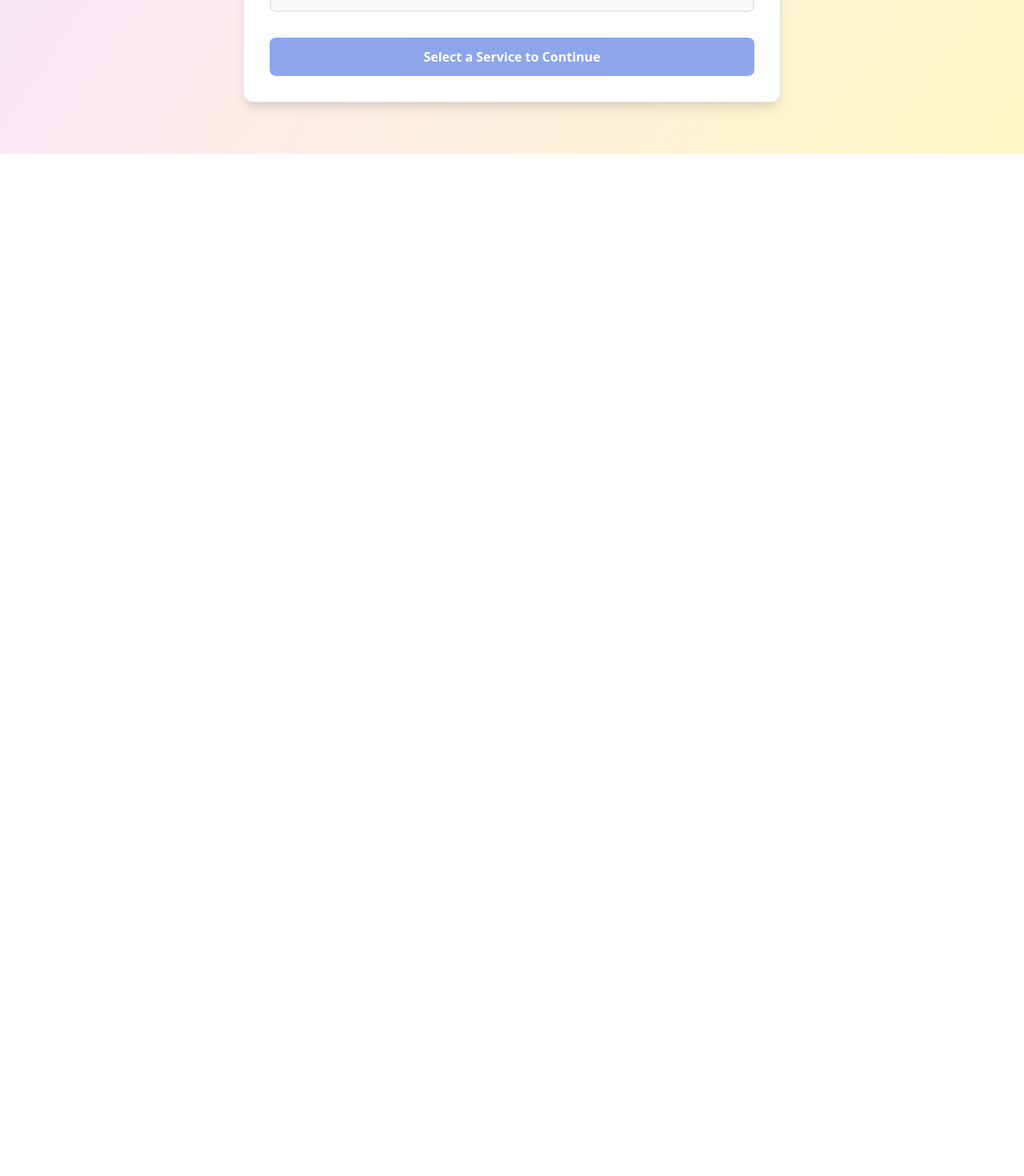
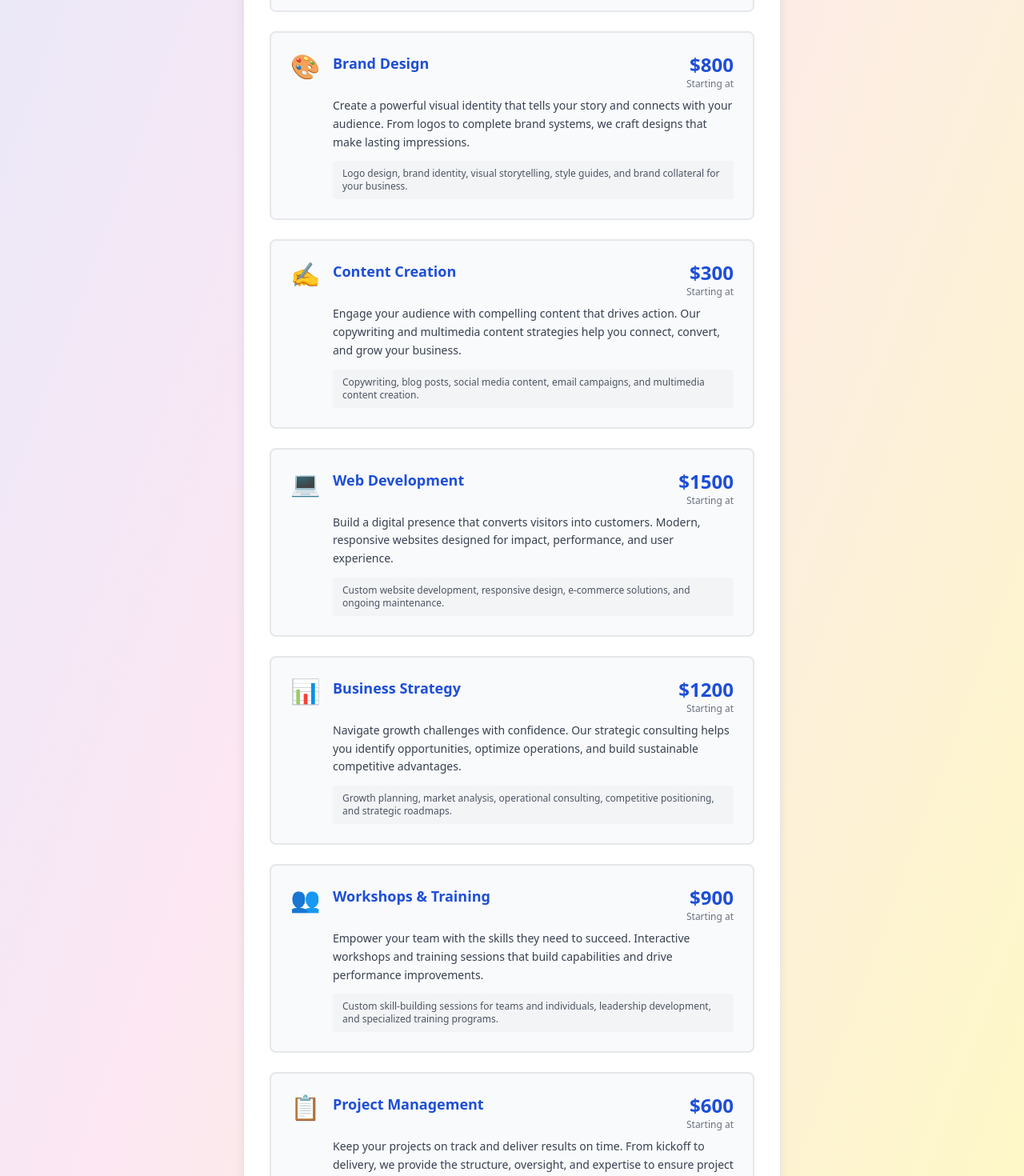
Before and after one commit to bccquedog/nowindowshopping, a React (Create React App) app: page /booking in a window 1280 px wide. Shown: the part 1720-3190 px from the top of the page at 80% size. Before the commit the page ends 1912 px from the top, so only its background shows below. Built offline with nearby package versions, Linux system fonts and the light colour scheme.

Commit message:
Add all Creative Services and Consulting categories to booking page with comprehensive service offerings

```diff
--- a/src/Booking.tsx
+++ b/src/Booking.tsx
@@ -48,6 +48,56 @@ const services = [
     price: 100,
     startingAt: true,
     icon: '📈'
+  },
+  // Creative Services
+  {
+    name: 'Brand Design',
+    description: 'Create a powerful visual identity that tells your story and connects with your audience. From logos to complete brand systems, we craft designs that make lasting impressions.',
+    details: 'Logo design, brand identity, visual storytelling, style guides, and brand collateral for your business.',
+    price: 800,
+    startingAt: true,
+    icon: '🎨'
+  },
+  {
+    name: 'Content Creation',
+    description: 'Engage your audience with compelling content that drives action. Our copywriting and multimedia content strategies help you connect, convert, and grow your business.',
+    details: 'Copywriting, blog posts, social media content, email campaigns, and multimedia content creation.',
+    price: 300,
+    startingAt: true,
+    icon: '✍️'
+  },
+  {
+    name: 'Web Development',
+    description: 'Build a digital presence that converts visitors into customers. Modern, responsive websites designed for impact, performance, and user experience.',
+    details: 'Custom website development, responsive design, e-commerce solutions, and ongoing maintenance.',
+    price: 1500,
+    startingAt: true,
+    icon: '💻'
+  },
+  // Consulting Services
+  {
+    name: 'Business Strategy',
+    description: 'Navigate growth challenges with confidence. Our strategic consulting helps you identify opportunities, optimize operations, and build sustainable competitive advantages.',
+    details: 'Growth planning, market analysis, operational consulting, competitive positioning, and strategic roadmaps.',
+    price: 1200,
+    startingAt: true,
+    icon: '📊'
+  },
+  {
+    name: 'Workshops & Training',
+    description: 'Empower your team with the skills they need to succeed. Interactive workshops and training sessions that build capabilities and drive performance improvements.',
+    details: 'Custom skill-building sessions for teams and individuals, leadership development, and specialized training programs.',
+    price: 900,
+    startingAt: true,
+    icon: '👥'
+  },
+  {
+    name: 'Project Management',
+    description: 'Keep your projects on track and deliver results on time. From kickoff to delivery, we provide the structure, oversight, and expertise to ensure project success.',
+    details: 'Project planning, execution oversight, risk management, stakeholder communication, and delivery coordination.',
+    price: 600,
+    startingAt: true,
+    icon: '📋'
   },
 ];
 
```
